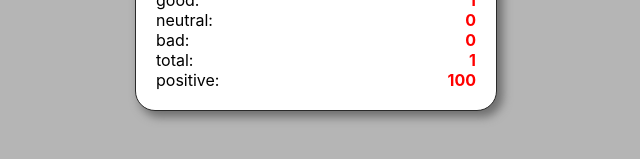
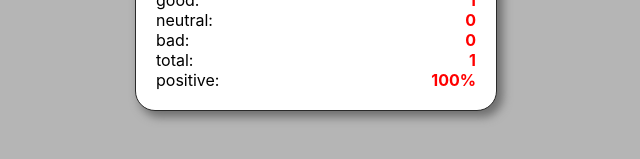
Before and after one commit to Spajkowiecki/goit-react-hw-04-feedback, a React (Create React App) app: page / in a window 1280 px wide. Both pictures are taken after a click on the button "good". Shown: the part 449-608 px from the top of the page, without its empty margins (324-964 px from the left). Built offline with nearby package versions, Linux system fonts and the light colour scheme.

Commit message:
Code Refactor: HotFIx2

```diff
--- a/src/components/Section/Section.jsx
+++ b/src/components/Section/Section.jsx
@@ -8,6 +8,3 @@ export default function Section({ title, children }) {
     </div>
   );
 }
-// Section.propTypes = {
-//   title: PropTypes.string,
-// };
--- a/src/components/Statistics/Statistics.jsx
+++ b/src/components/Statistics/Statistics.jsx
@@ -17,17 +17,9 @@ export default function Statistics({ stats, total, positiveFeedback }) {
       </li>
       <li>
         <p>
-          positive: <strong>{positiveFeedback}</strong>
+          positive: <strong>{positiveFeedback}%</strong>
         </p>
       </li>
     </ul>
   );
 }
-
-// Statistics.propTypes = {
-//   good: PropTypes.number.isRequired,
-//   neutral: PropTypes.number.isRequired,
-//   bad: PropTypes.number.isRequired,
-//   total: PropTypes.number.isRequired,
-//   positivePercentage: PropTypes.number.isRequired,
-// };
--- a/src/hooks/useStatistics.jsx
+++ b/src/hooks/useStatistics.jsx
@@ -8,7 +8,7 @@ const useStatistics = data => {
     const sum = Object.values(data).reduce((acc, curr) => acc + curr);
     const positivePercentage = Math.floor((data.good / total) * 100);
     setTotal(sum);
-    setPositive(positivePercentage);
+    setPositive(positivePercentage.toFixed(0));
   }, [data, positive, total]);
 
   return { positive, total };
```
Also changed, not shown: src/components/Notification/Notification.jsx (+0 -7 lines).
